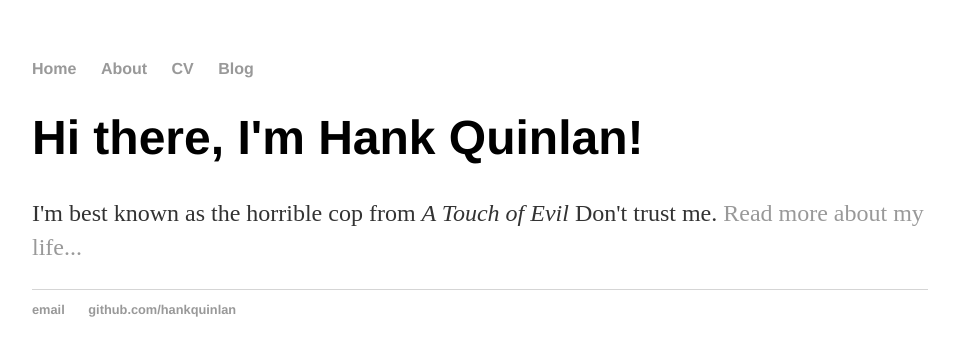
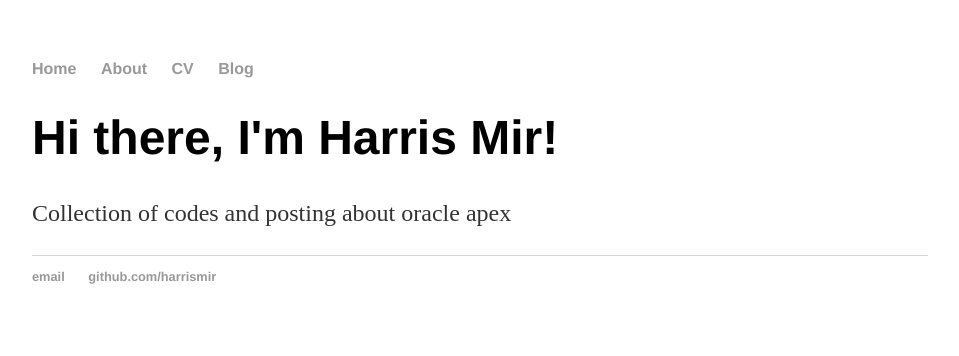
Before and after one commit to harrismir/harrismir.github.io, a Jekyll site: the page index.html, which Jekyll copies as it is, in a window 1280 px wide. Shown: the top 356 px of the page, without its empty margins (160-1119 px from the left). Built offline with Jekyll 4.4.1, drawn with Linux system fonts in a browser that asks for light colours.

Commit message:
Update index.html

```diff
--- a/index.html
+++ b/index.html
@@ -15,14 +15,14 @@
 		</nav>
 		<div class="container">
     		<div class="blurb">
-        		<h1>Hi there, I'm Hank Quinlan!</h1>
-				<p>I'm best known as the horrible cop from <em>A Touch of Evil</em> Don't trust me. <a href="/about">Read more about my life...</a></p>
+        		<h1>Hi there, I'm Harris Mir!</h1>
+				<p> Collection of codes and posting about oracle apex </p>
     		</div><!-- /.blurb -->
 		</div><!-- /.container -->
 		<footer>
     		<ul>
         		<li><a href="mailto:harris_mir@hotmail.com">email</a></li>
-        		<li><a href="https://github.com/harrismir">github.com/hankquinlan</a></li>
+        		<li><a href="https://github.com/harrismir">github.com/harrismir</a></li>
 			</ul>
 		</footer>
 	</body>
```
